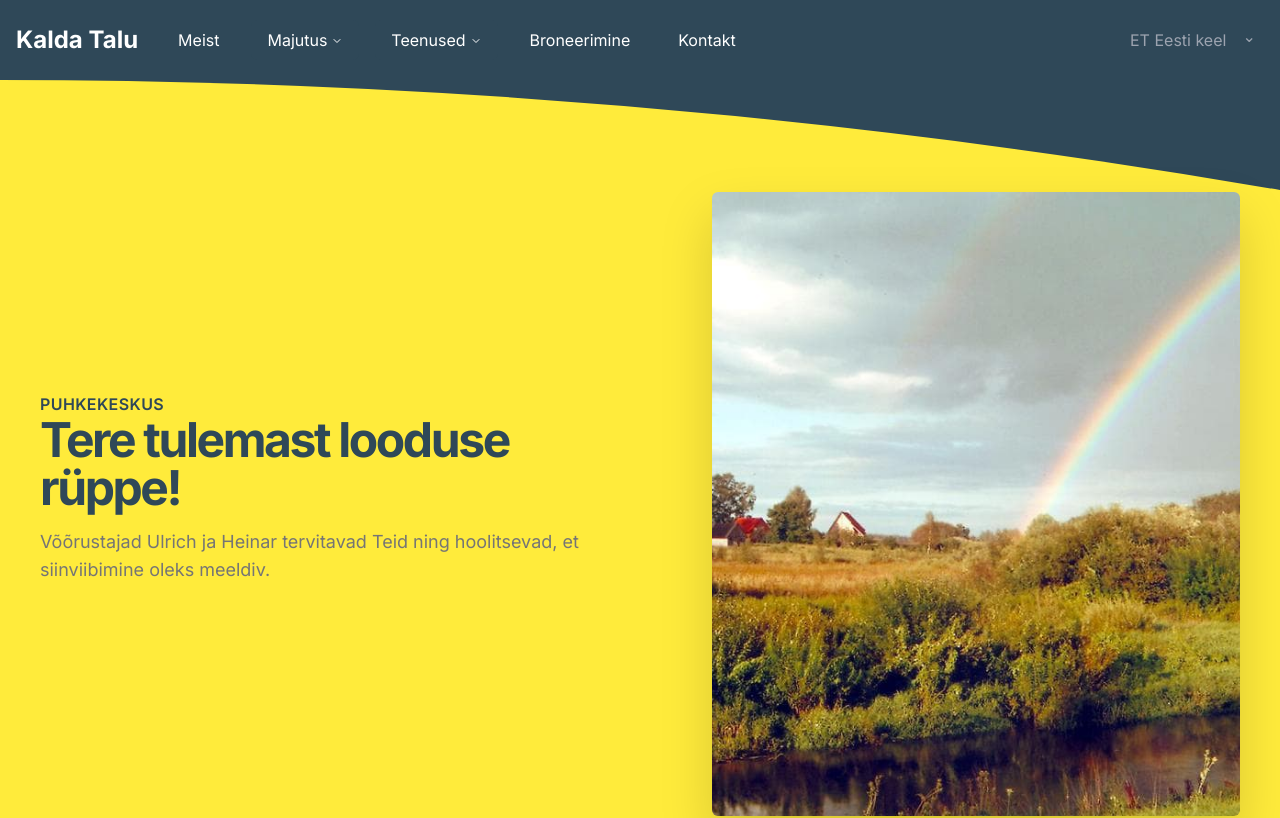
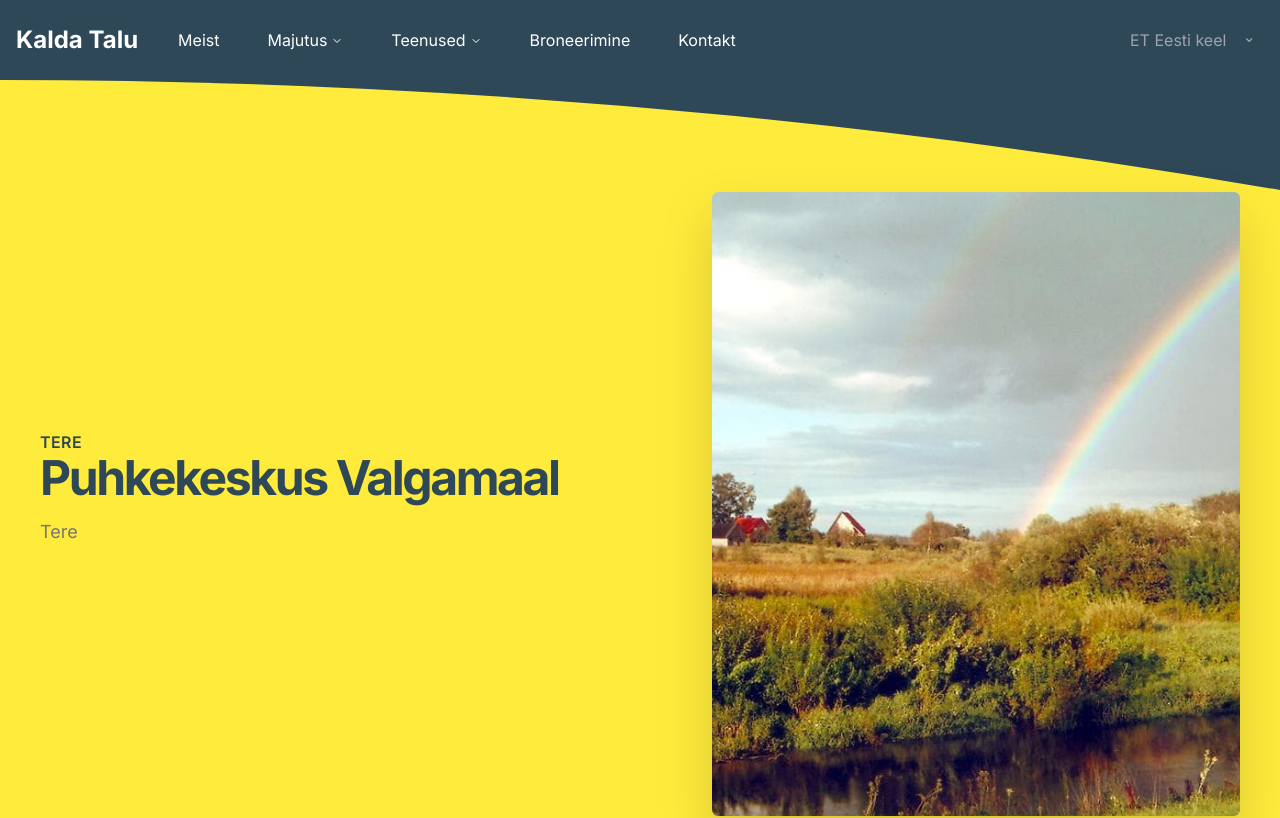
Before and after one commit to 77ccreed/kalda-next, a Next.js app: page /et/meist in a window 1280 px wide. Shown: the top 818 px of the page. Built offline with nearby package versions, Linux system fonts and the light colour scheme.

Commit message:
refactor: Update MeistPage titles and subtitles for internationalization

```diff
--- a/src/app/[locale]/meist/page.tsx
+++ b/src/app/[locale]/meist/page.tsx
@@ -11,14 +11,14 @@ export default function MeistPage({ params: { locale } }: Props) {
   // Enable static rendering
   unstable_setRequestLocale(locale);
 
-  const t = useTranslations('MeistPage');
+  const t = useTranslations('IndexPage');
 
   return (
     <>
       <Hero
         title={t('title')}
-        subtitle={t('subtitle')}
-        tagline={t('tagline')}
+        subtitle="Tere"
+        tagline="Tere"
         image={{
           src: Img.src,
           alt: 'Tere',
```
